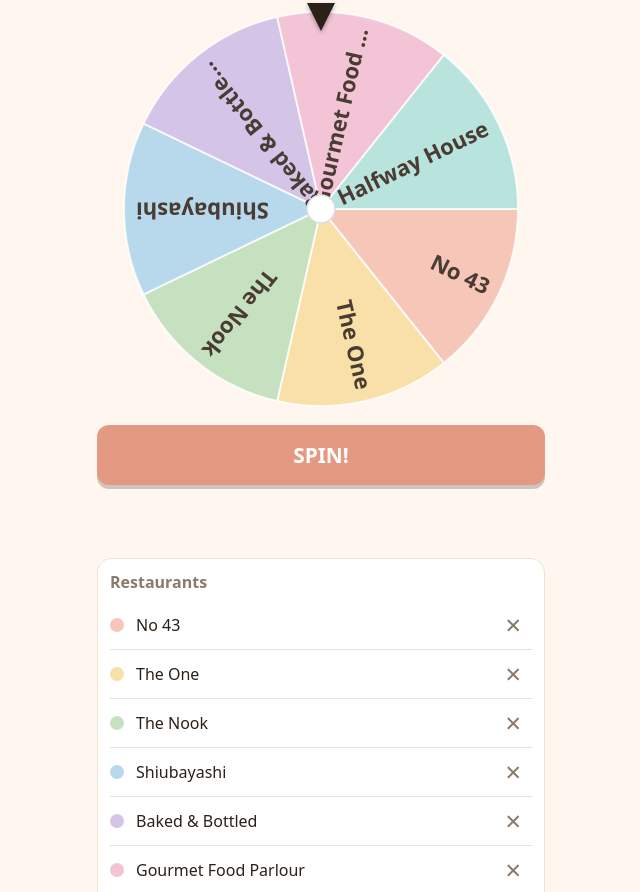
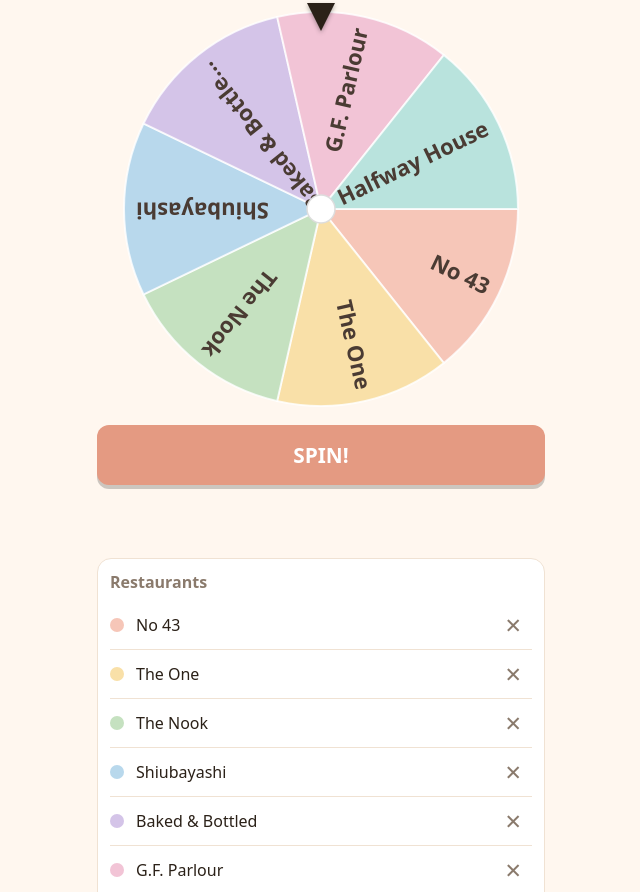
Before and after one commit to adambarnes5000/Lunchtime-Wheel, a plain HTML site: page index.html in a window 1280 px wide. Shown: the part 58-950 px from the top of the page, without its empty margins (319-959 px from the left). Drawn offline with Linux system fonts and the light colour scheme.

Commit message:
Rename 'Gourmet Food Parlour' to 'G.F. Parlour'

```diff
--- a/index.html
+++ b/index.html
@@ -7,7 +7,7 @@ const DEFAULTS = [
   "The Nook",
   "Shiubayashi",
   "Baked & Bottled",
-  "Gourmet Food Parlour",
+  "G.F. Parlour",
   "Halfway House",
 ];
 </script>
```
